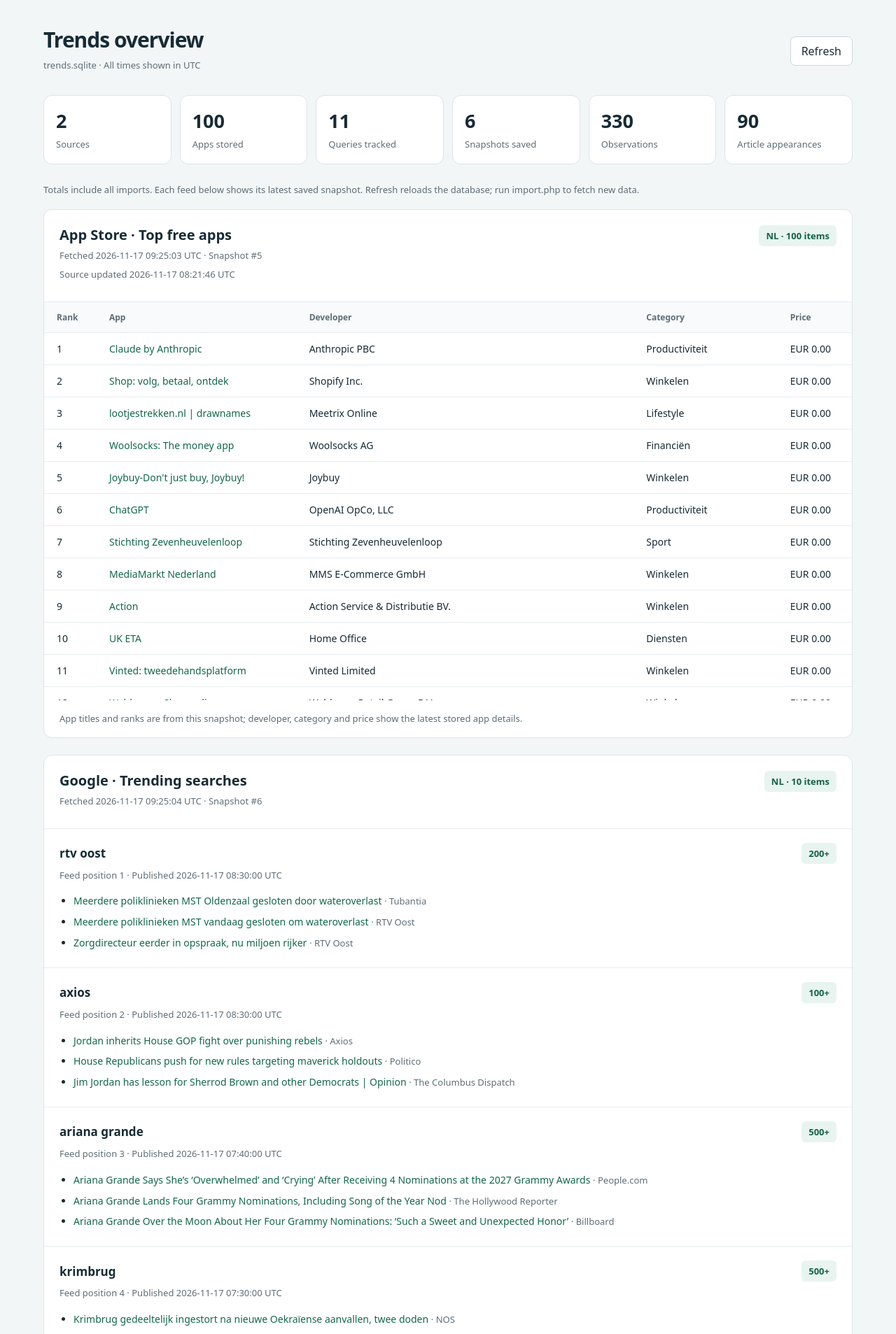
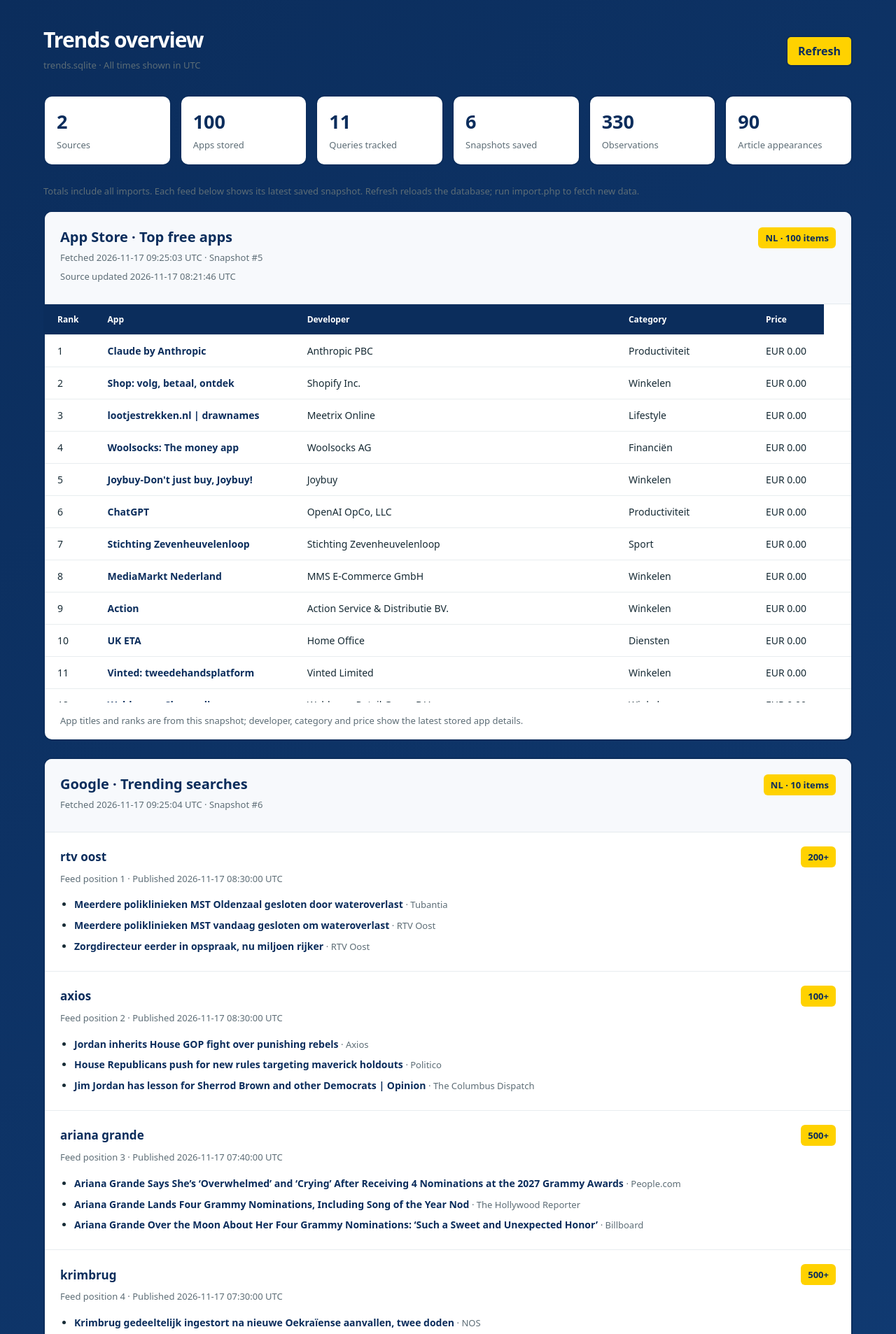
Before and after one commit to Bit-Academy-Students/politie-hack-your-future, a PHP site: page / in a window 1280 px wide. Shown: the top 1907 px of the page at 70% size. Run offline with PHP 8.4, Linux system fonts and the light colour scheme; data comes from the database, SQL or seed files in the repository; both versions use the stored data as it was after the commit.

Commit message:
styling geupgrade

```diff
--- a/index.php
+++ b/index.php
@@ -90,46 +90,7 @@ try {
     <meta charset="utf-8">
     <meta name="viewport" content="width=device-width, initial-scale=1">
     <title>Trends overview</title>
-    <style>
-        :root { color-scheme: light; font-family: system-ui, sans-serif; color: #172b35; background: #f3f6f7; }
-        * { box-sizing: border-box; }
-        body { margin: 0; }
-        main { max-width: 1200px; margin: auto; padding: 36px 22px 60px; }
-        header, .feed-heading, .trend-heading { display: flex; justify-content: space-between; align-items: center; gap: 16px; }
-        header { margin-bottom: 26px; }
-        h1 { font-size: 30px; letter-spacing: -1px; margin: 0 0 5px; }
-        h2 { font-size: 20px; margin: 0 0 6px; }
-        h3 { font-size: 17px; margin: 0; }
-        p { margin: 6px 0; }
-        .muted { color: #5d6d76; font-size: 13px; line-height: 1.6; }
-        .stats { display: grid; grid-template-columns: repeat(6, 1fr); gap: 12px; margin-bottom: 26px; }
-        .stat, section, .empty, .error { background: white; border: 1px solid #dce4e7; border-radius: 12px; }
-        .stat { padding: 17px; }
-        .stat strong { display: block; font-size: 27px; margin-bottom: 3px; }
-        section { margin-bottom: 24px; overflow: hidden; }
-        .feed-heading { padding: 22px; align-items: flex-start; }
-        .badge { display: inline-block; white-space: nowrap; padding: 6px 10px; border-radius: 6px; background: #e8f4ef; color: #146247; font-size: 13px; font-weight: 600; }
-        .scroll { overflow: auto; max-height: 570px; border-top: 1px solid #e4eaed; }
-        table { border-collapse: collapse; width: 100%; text-align: left; font-size: 14px; }
-        th, td { padding: 13px 18px; border-bottom: 1px solid #e8edef; vertical-align: top; }
-        th { position: sticky; top: 0; background: #f8fafb; color: #5d6d76; font-weight: 600; font-size: 12px; }
-        tbody tr:last-child td { border-bottom: 0; }
-        a { color: #12674d; text-decoration: none; }
-        a:hover { text-decoration: underline; }
-        a:focus-visible, button:focus-visible { outline: 3px solid #8cc7b6; outline-offset: 3px; }
-        button { border: 1px solid #cbd8dc; border-radius: 7px; padding: 9px 15px; background: white; color: #172b35; font: inherit; cursor: pointer; }
-        .trends { border-top: 1px solid #e4eaed; }
-        article { padding: 20px 22px; border-bottom: 1px solid #e8edef; }
-        article:last-child { border-bottom: 0; }
-        ul { padding-left: 20px; margin: 12px 0 0; }
-        li { padding: 4px 0; line-height: 1.5; font-size: 14px; }
-        .empty, .error { padding: 22px; }
-        section .empty { border: 0; border-top: 1px solid #e4eaed; border-radius: 0; }
-        .error { border-color: #d6a199; background: #fff7f5; }
-        .nowrap { white-space: nowrap; }
-        @media (max-width: 850px) { .stats { grid-template-columns: repeat(3, 1fr); } }
-        @media (max-width: 480px) { main { padding: 24px 14px; } .stats { grid-template-columns: repeat(2, 1fr); } .feed-heading { flex-wrap: wrap; } th, td { padding: 12px; } }
-    </style>
+    <link rel="stylesheet" href="style.css">
 </head>
 <body>
 <main>
@@ -197,6 +158,7 @@ try {
                                         <td><?= h($row['developer_name'] ?? '—') ?></td>
                                         <td><?= h($row['category_label'] ?? '—') ?></td>
                                         <td class="nowrap"><?= $row['price_amount'] !== null ? h(trim(($row['currency'] ?? '') . ' ' . $row['price_amount'])) : '—' ?></td>
+                                        <td></td>
                                     </tr>
                                 <?php endforeach; ?>
                             </tbody>
--- /dev/null
+++ b/style.css
@@ -0,0 +1,253 @@
+:root {
+    color-scheme: light;
+    font-family: system-ui, sans-serif;
+    color: #172b35;
+    background: #0b2d5c;
+}
+
+* {
+    box-sizing: border-box;
+}
+
+body {
+    margin: 0;
+    background: linear-gradient(135deg, #0b2d5c 0%, #123f7a 100%);
+}
+
+main {
+    max-width: 1200px;
+    margin: auto;
+    padding: 36px 22px 60px;
+}
+
+header,
+.feed-heading,
+.trend-heading {
+    display: flex;
+    justify-content: space-between;
+    align-items: center;
+    gap: 16px;
+}
+
+header {
+    margin-bottom: 26px;
+}
+
+h1 {
+    font-size: 30px;
+    letter-spacing: -1px;
+    margin: 0 0 5px;
+    color: #ffffff;
+}
+
+h2,
+h3 {
+    color: #0b2d5c;
+}
+
+h2 {
+    font-size: 20px;
+    margin: 0 0 6px;
+}
+
+h3 {
+    font-size: 17px;
+    margin: 0;
+}
+
+p {
+    margin: 6px 0;
+}
+
+.muted {
+    color: #5d6d76;
+    font-size: 13px;
+    line-height: 1.6;
+}
+
+.stats {
+    display: grid;
+    grid-template-columns: repeat(6, 1fr);
+    gap: 12px;
+    margin-bottom: 26px;
+}
+
+.stat,
+section,
+.empty,
+.error {
+    background: #ffffff;
+    border: 2px solid #0b2d5c;
+    border-radius: 12px;
+}
+
+.stat {
+    padding: 17px;
+}
+
+.stat strong {
+    display: block;
+    font-size: 27px;
+    margin-bottom: 3px;
+    color: #0b2d5c;
+}
+
+section {
+    margin-bottom: 24px;
+    overflow: hidden;
+}
+
+.feed-heading {
+    padding: 22px;
+    align-items: flex-start;
+    background: #f7f9fc;
+}
+
+.badge {
+    display: inline-block;
+    white-space: nowrap;
+    padding: 6px 10px;
+    border-radius: 6px;
+    background: #ffd200;
+    color: #0b2d5c;
+    font-size: 13px;
+    font-weight: 700;
+}
+
+.scroll {
+    overflow: auto;
+    max-height: 570px;
+    border-top: 1px solid #e4eaed;
+}
+
+table {
+    border-collapse: collapse;
+    width: 100%;
+    text-align: left;
+    font-size: 14px;
+}
+
+th,
+td {
+    padding: 13px 18px;
+    border-bottom: 1px solid #e8edef;
+    vertical-align: top;
+}
+
+th {
+    position: sticky;
+    top: 0;
+    background: #0b2d5c;
+    color: #ffffff;
+    font-weight: 600;
+    font-size: 12px;
+}
+
+tbody tr:hover {
+    background: #f8fbff;
+}
+
+tbody tr:last-child td {
+    border-bottom: 0;
+}
+
+a {
+    color: #0b2d5c;
+    text-decoration: none;
+    font-weight: 600;
+}
+
+a:hover {
+    text-decoration: underline;
+}
+
+a:focus-visible,
+button:focus-visible {
+    outline: 3px solid #ffd200;
+    outline-offset: 3px;
+}
+
+button {
+    border: 2px solid #0b2d5c;
+    border-radius: 7px;
+    padding: 9px 15px;
+    background: #ffd200;
+    color: #0b2d5c;
+    font: inherit;
+    font-weight: 700;
+    cursor: pointer;
+    transition: 0.2s;
+}
+
+button:hover {
+    background: #ffe55c;
+}
+
+.trends {
+    border-top: 1px solid #e4eaed;
+}
+
+article {
+    padding: 20px 22px;
+    border-bottom: 1px solid #e8edef;
+}
+
+article:last-child {
+    border-bottom: 0;
+}
+
+ul {
+    padding-left: 20px;
+    margin: 12px 0 0;
+}
+
+li {
+    padding: 4px 0;
+    line-height: 1.5;
+    font-size: 14px;
+}
+
+.empty,
+.error {
+    padding: 22px;
+}
+
+section .empty {
+    border: 0;
+    border-top: 1px solid #e4eaed;
+    border-radius: 0;
+}
+
+.error {
+    border-color: #c62828;
+    background: #fff3f3;
+}
+
+.nowrap {
+    white-space: nowrap;
+}
+
+@media (max-width: 850px) {
+    .stats {
+        grid-template-columns: repeat(3, 1fr);
+    }
+}
+
+@media (max-width: 480px) {
+    main {
+        padding: 24px 14px;
+    }
+
+    .stats {
+        grid-template-columns: repeat(2, 1fr);
+    }
+
+    .feed-heading {
+        flex-wrap: wrap;
+    }
+
+    th,
+    td {
+        padding: 12px;
+    }
+}
```
Also changed, not shown: trends.sqlite.
